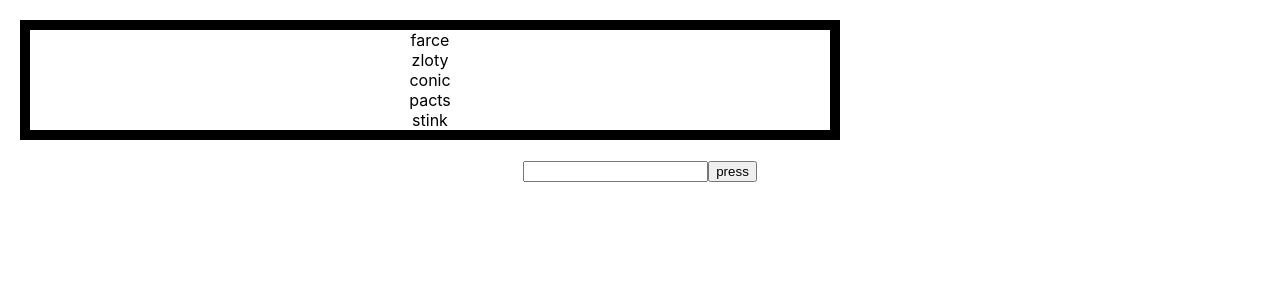
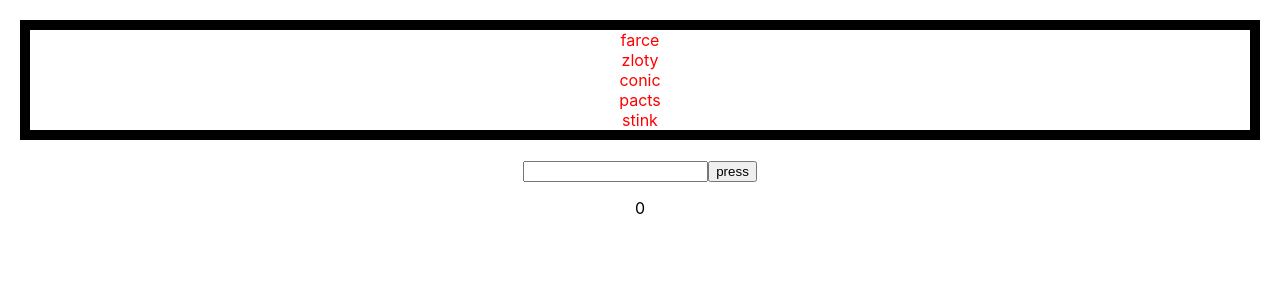
Before and after one commit to aryan-saraswat/type-fast, a React (Create React App) app: page / in a window 1280 px wide. Shown: the top 300 px of the page. Built offline with nearby package versions, Linux system fonts and the light colour scheme.

Commit message:
add score

```diff
--- a/src/App.css
+++ b/src/App.css
@@ -1,5 +1,7 @@
 .App {
   text-align: center;
+  display: flex;
+  flex-direction: column;
 }
 
 .App-logo {
--- a/src/components/Input/Input.tsx
+++ b/src/components/Input/Input.tsx
@@ -8,6 +8,7 @@ interface InputProps {
 }
 
 function Input(inputProps: InputProps) {
+  const [score, setScore] = useState<number>(0);
   const [inputText, setInputText] = useState<string>("");
 
   function handleInputChange(event: React.ChangeEvent<HTMLInputElement>) {
@@ -20,7 +21,9 @@ function Input(inputProps: InputProps) {
     }
   }
 
-  function onButtonClick() {}
+  function onButtonClick() {
+    console.log("words from input: ", inputProps.wordEntries);
+  }
 
   function checkEnteredWord(word: string) {
     const indexToCheck = inputProps.wordEntries.findIndex((wordEntry) => {
@@ -37,6 +40,7 @@ function Input(inputProps: InputProps) {
         return wordEntry;
       });
       inputProps.setWordEntries(updatedWordEntries);
+      setScore(score + 1);
     } else if (word !== inputProps.wordEntries[indexToCheck].word) {
       inputProps.wordEntries[indexToCheck] = {
         ...inputProps.wordEntries[indexToCheck],
@@ -44,13 +48,6 @@ function Input(inputProps: InputProps) {
       };
       inputProps.setWordEntries(inputProps.wordEntries);
     }
-
-    inputProps.wordEntries.map((entry) => {
-      console.log("word: ", entry.word);
-      console.log("guessed: ", entry.guessed);
-    });
-    console.log("");
-    console.log("");
   }
 
   return (
@@ -62,7 +59,7 @@ function Input(inputProps: InputProps) {
           onChange={(e) => handleInputChange(e)}
         ></input>
         <button onClick={onButtonClick}>press</button>
-        <p>{inputText}</p>
+        <p>{score}</p>
       </div>
     </InputWrapper>
   );
--- a/src/components/WordsBox/WordsBox.styled.ts
+++ b/src/components/WordsBox/WordsBox.styled.ts
@@ -2,8 +2,5 @@ import styled from "styled-components";
 
 export const WordsBoxWrapper = styled.div`
   border: 10px solid black;
-  width: 800px;
-  margin-top: 20px;
-  margin-left: 20px;
-  margin-bottom: 20px;
+  margin: 20px 20px 20px 20px;
 `;
--- a/src/components/WordsBox/WordsBox.tsx
+++ b/src/components/WordsBox/WordsBox.tsx
@@ -14,13 +14,7 @@ function WordsBox(wordsBoxProps: WordsBoxProps) {
     <WordsBoxWrapper>
       {wordsBoxProps.wordEntries?.map((wordEntry) => (
         <div
-          className={
-            wordEntry.guessed
-              ? wordEntry.guessedCorrectly
-                ? "correctWord"
-                : "wrongWord"
-              : "notGuessed"
-          }
+          className={wordEntry.guessedCorrectly ? "correctWord" : "wrongWord"}
           key={wordEntry.word}
         >
           {wordEntry.word}
```
